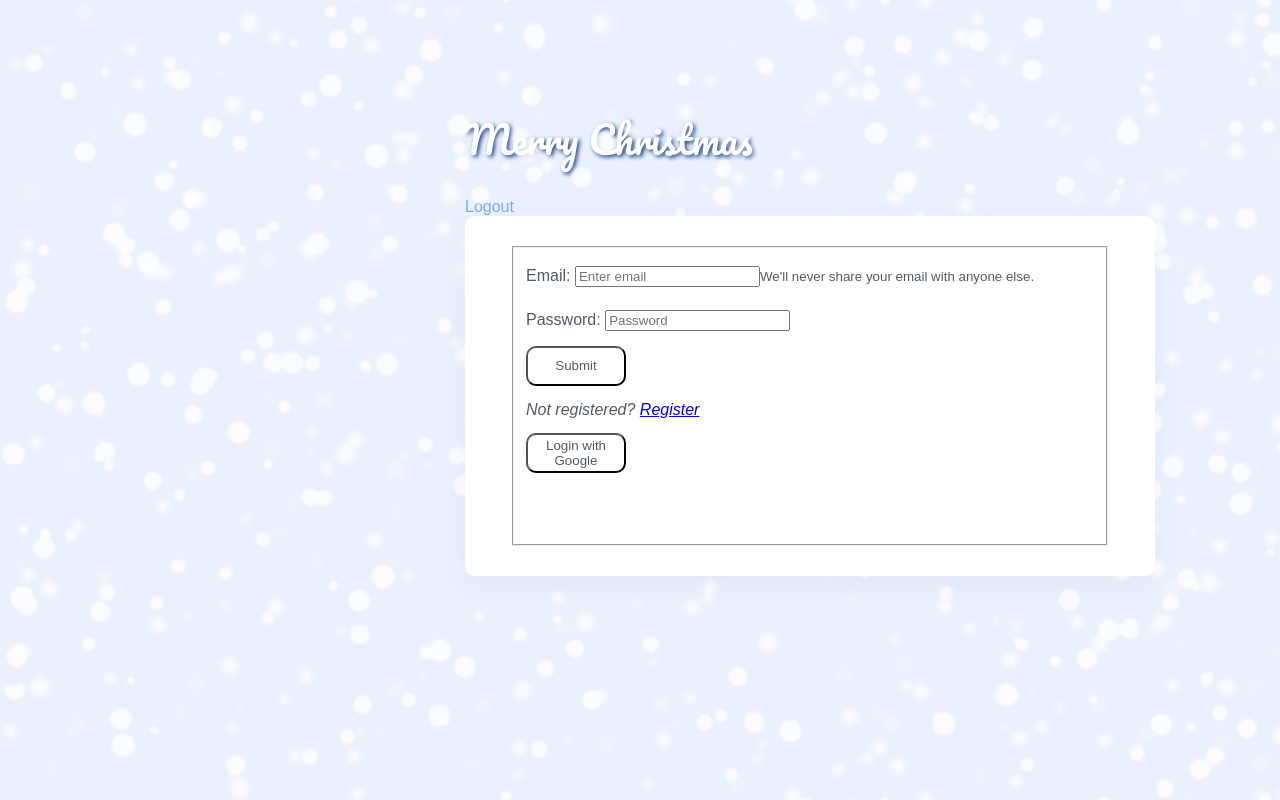
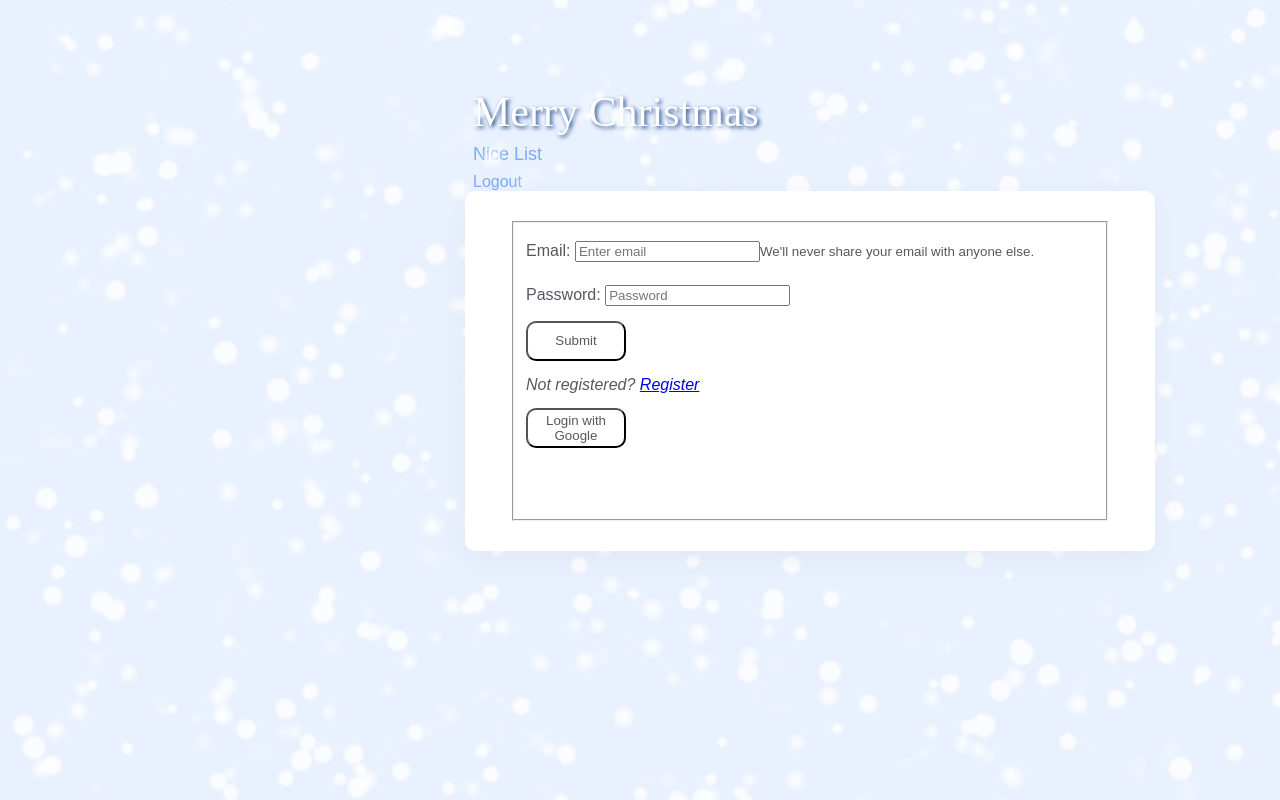
Before and after one commit to sageklein/My-List, a React (Create React App) app: page /login in a window 1280 px wide. Built offline with nearby package versions, Linux system fonts and the light colour scheme; no server answers.

Commit message:
fixed header text

```diff
--- a/src/components/Header.js
+++ b/src/components/Header.js
@@ -7,8 +7,8 @@ export const Header = () => {
 
 	return (
 		<>
-			<h2></h2>
-
+			<div className="headerText">
+				<h4>Nice List</h4>
 				<a
 					aria-current="page"
 					className="nav-link"
@@ -17,6 +17,7 @@ export const Header = () => {
 				>
 					Logout
 				</a>
+			</div>
 		</>
 	);
 };
--- a/src/components/journal/ChrisList.js
+++ b/src/components/journal/ChrisList.js
@@ -40,7 +40,6 @@ export const ChrisList = () => {
 
 	return (
 		<>
-			<h4>Nice List</h4>
 			<div id="checklist">
 				{listArray.map((item) => {
 					return (
--- a/src/custom.scss
+++ b/src/custom.scss
@@ -3,6 +3,9 @@
 	margin: auto;
 	width: 350px;
 	padding: 80px;
+}
+.headerText {
+	flex-direction: row
 }
 .Form {
 	background: #ffffff;
@@ -208,17 +211,18 @@ Button {
 
 h4 {
 	color: #7caafa;
-	size: 14px;
-	font: 400 16px "Varela Round", sans-serif;
+	font: 400 18px "Varela Round", sans-serif;
+	margin: 8px;
 }
 h1 {
 	color: white;
-	font: 500 38px "Pacifico", cursive;
+	font: 500 42px cursive;
 	text-shadow: 2px 2px 4px #1e468a;
+	margin: 8px;
 }
 
 a.nav-link {
-	align-content: right;
+	margin: 8px;
 	color: #7caafa;
 }
 //--- ## BASIC #############
```
Lines whose indentation alone changed are shown as unchanged.
